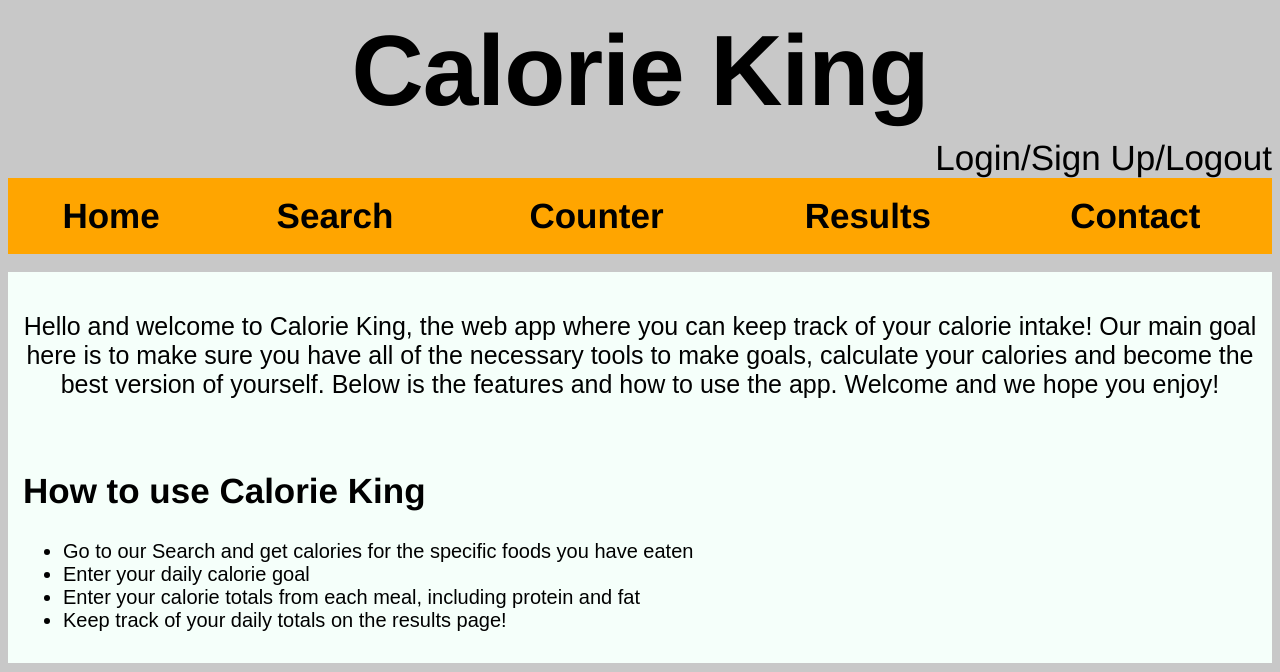
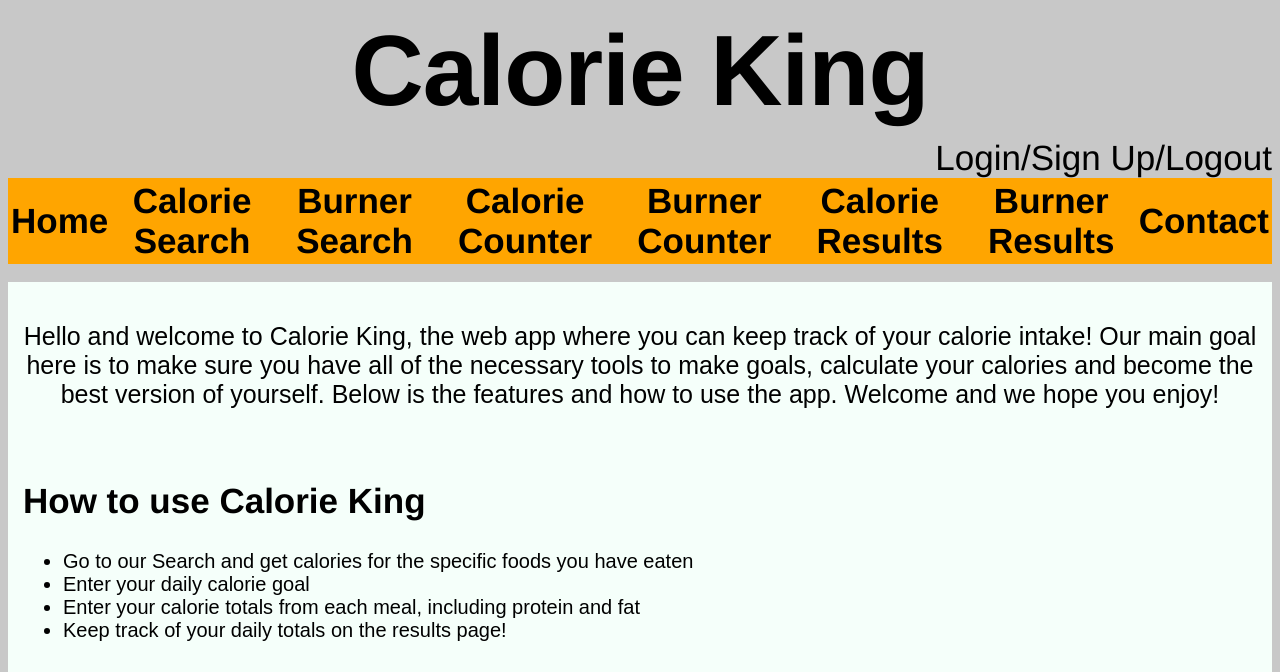
Before and after one commit to Swiskur/The-Calorie-King, a Django app: page / in a window 1280 px wide. Shown: the top 672 px of the page. Run offline with Django 4.2, Linux system fonts and the light colour scheme; lists and menus that the app fills with data are empty.

Commit message:
creating new html

```diff
--- a/calorieking/templates/calorieking/home.html
+++ b/calorieking/templates/calorieking/home.html
@@ -15,9 +15,12 @@
 <table style="width:100%">
   <tr>
     <th><a href= "http://127.0.0.1:8000/"> Home </a></th>
-    <th><a href= "http://127.0.0.1:8000/search/"> Search </a></th>
-    <th><a href= "http://127.0.0.1:8000/counter/"> Counter </a></th>
-    <th> <a href= "http://127.0.0.1:8000/results/"> Results </a></th>
+    <th><a href= "http://127.0.0.1:8000/search/"> Calorie Search </a></th>
+    <th><a href= "http://127.0.0.1:8000/burnersearch/"> Burner Search </a></th>
+    <th><a href= "http://127.0.0.1:8000/counter/"> Calorie Counter </a></th>
+    <th><a href= "http://127.0.0.1:8000/burnercounter/"> Burner Counter </a></th>
+    <th> <a href= "http://127.0.0.1:8000/results/"> Calorie Results </a></th>
+    <th> <a href= "http://127.0.0.1:8000/burnerresults/"> Burner Results </a></th>
     <th> <a href= "http://127.0.0.1:8000/contact/"> Contact </a></th>
  </tr>
 </table>
--- a/calorieking/urls.py
+++ b/calorieking/urls.py
@@ -5,9 +5,12 @@ from . import views
 urlpatterns = [
     path('', views.home, name="home"),
     path('search/', views.search),
+    path('burnersearch/', views.burner_search),
     path('counter/', views.counter),
+    path('burnercounter/', views.burner_counter),
     path('results/', views.results),
     path('contact/', views.contact),
+    path('burnerresults/', views.burner_results),
     path('signup/', views.sign_up, name="register"),
     path('login/', views.login_user, name="login"),
     path('logout/', views.logout_user, name="logout"),
--- a/calorieking/views.py
+++ b/calorieking/views.py
@@ -52,7 +52,8 @@ def search(request):
         return render(request,'calorieking/search.html',{'api':api,})
     return render(request,'calorieking/search.html')
 
-
+def burner_search(request):
+    return render(request, "calorieking/burner_search.html")
 def Goal(goal1):
     goal_result = int(float(goal1))
     return goal_result
@@ -117,12 +118,14 @@ def counter(request):
         return render(request,'calorieking/counter.html',{'cal_result':cal_result, 'carb_result':carb_result, 'pro_result':pro_result, 'goal_result':goal_result, 'month_result':month_result, 'day_result': day_result, 'year_result':year_result,})
      return render(request,'calorieking/counter.html',{'counter_data': counter_data})
 
-
+def burner_counter(request):
+    return render(request, "calorieking/burner_calculator.html")
 @login_required(login_url='login')
 def results(request):
     calorie_results = CalorieResult.objects.all().order_by('-id')
     macro_results = Macros.objects.all().order_by('-id')
     return render(request, "calorieking/results.html", {'calorie_results':calorie_results, 'macro_results':macro_results})
-
+def burner_results(request):
+    return render(request, "calorieking/burner_results.html")
 def contact(request):
     return render(request, "calorieking/contact.html")
```
Also changed, not shown: calorieking/templates/calorieking/burner_calculator.html (added), calorieking/templates/calorieking/burner_results.html (added), calorieking/templates/calorieking/burner_search.html (added), db.sqlite3.
